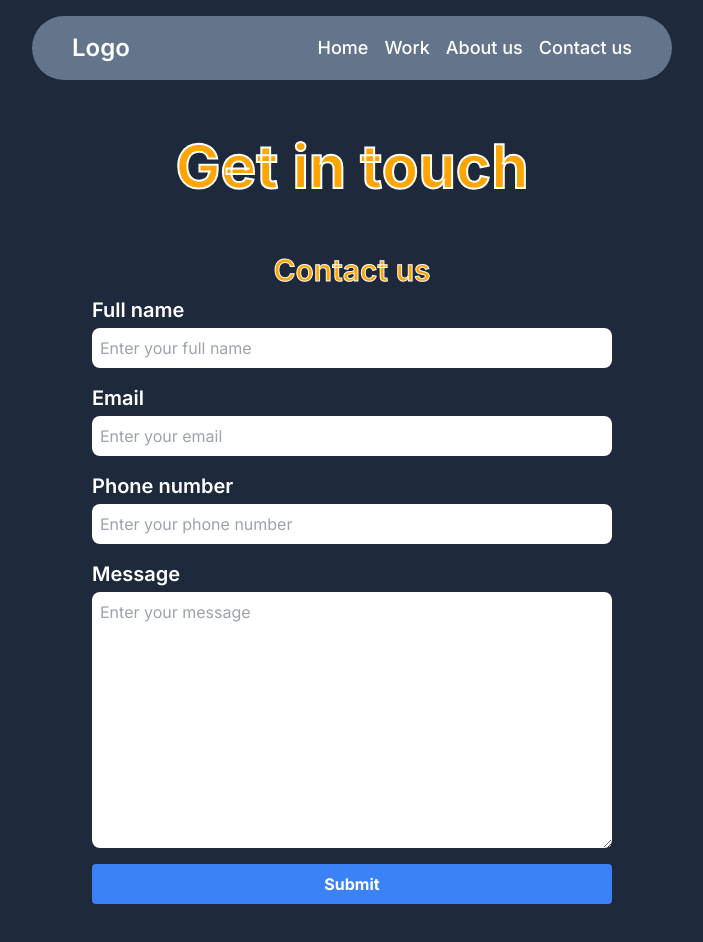
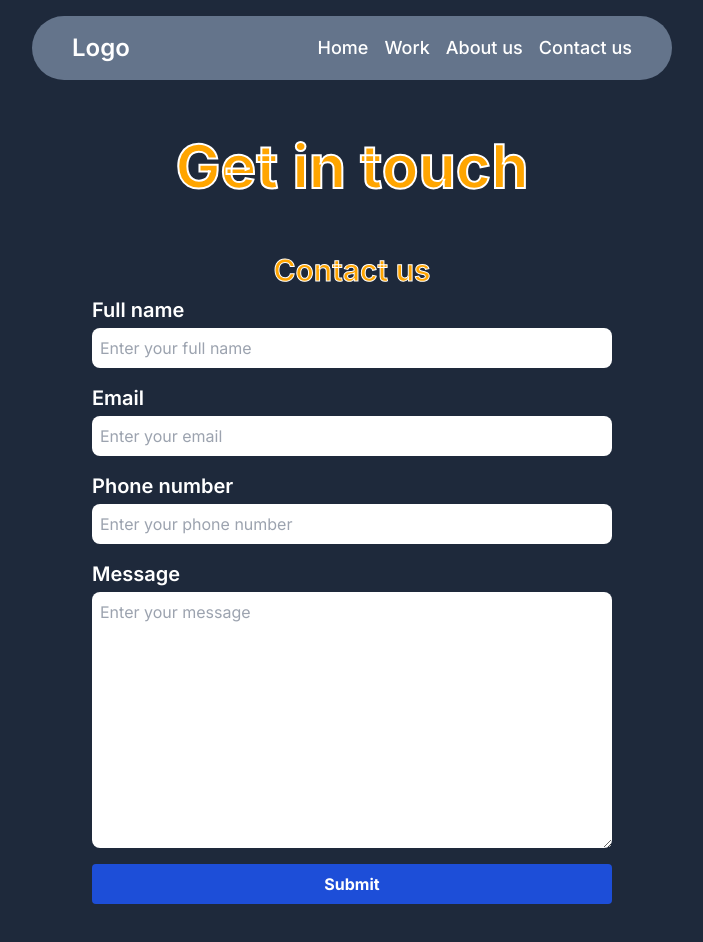
Before and after one commit to nadeemsangrasi/milestone-2-project-1, a Next.js app: page /contact in a window 1280 px wide. Shown: the top 942 px of the page, without its empty margins (288-991 px from the left). Built offline with nearby package versions, Linux system fonts and the light colour scheme.

Commit message:
Update Button.tsx

```diff
--- a/src/components/shared/Button.tsx
+++ b/src/components/shared/Button.tsx
@@ -3,7 +3,7 @@ import React from "react";
 const Button = ({ text, className }: { text: string; className?: string }) => {
   return (
     <button
-      className={`bg-blue-500 hover:bg-blue-700 text-white font-bold py-2 px-4 rounded ${className}`}
+      className={`hover:bg-blue-500 bg-blue-700 text-white font-bold py-2 px-4 rounded ${className}`}
     >
       {text}
     </button>
```
